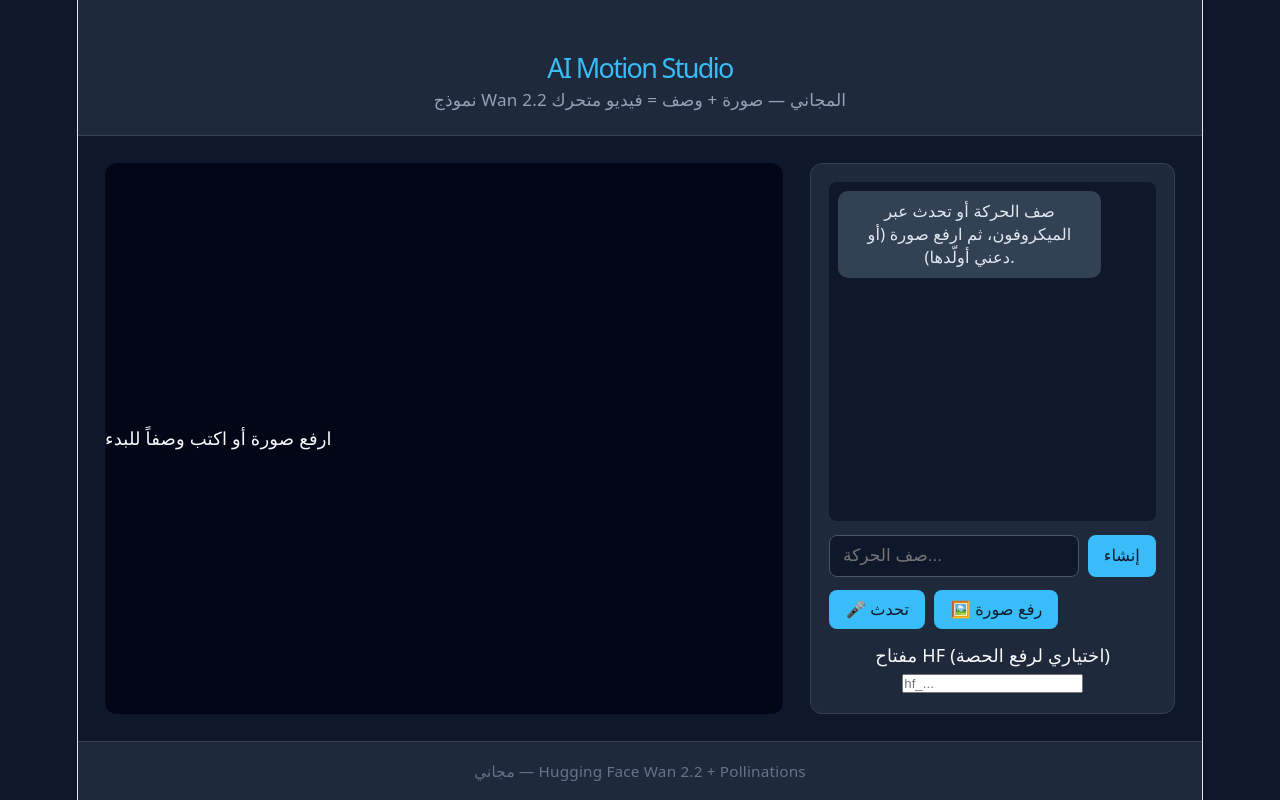
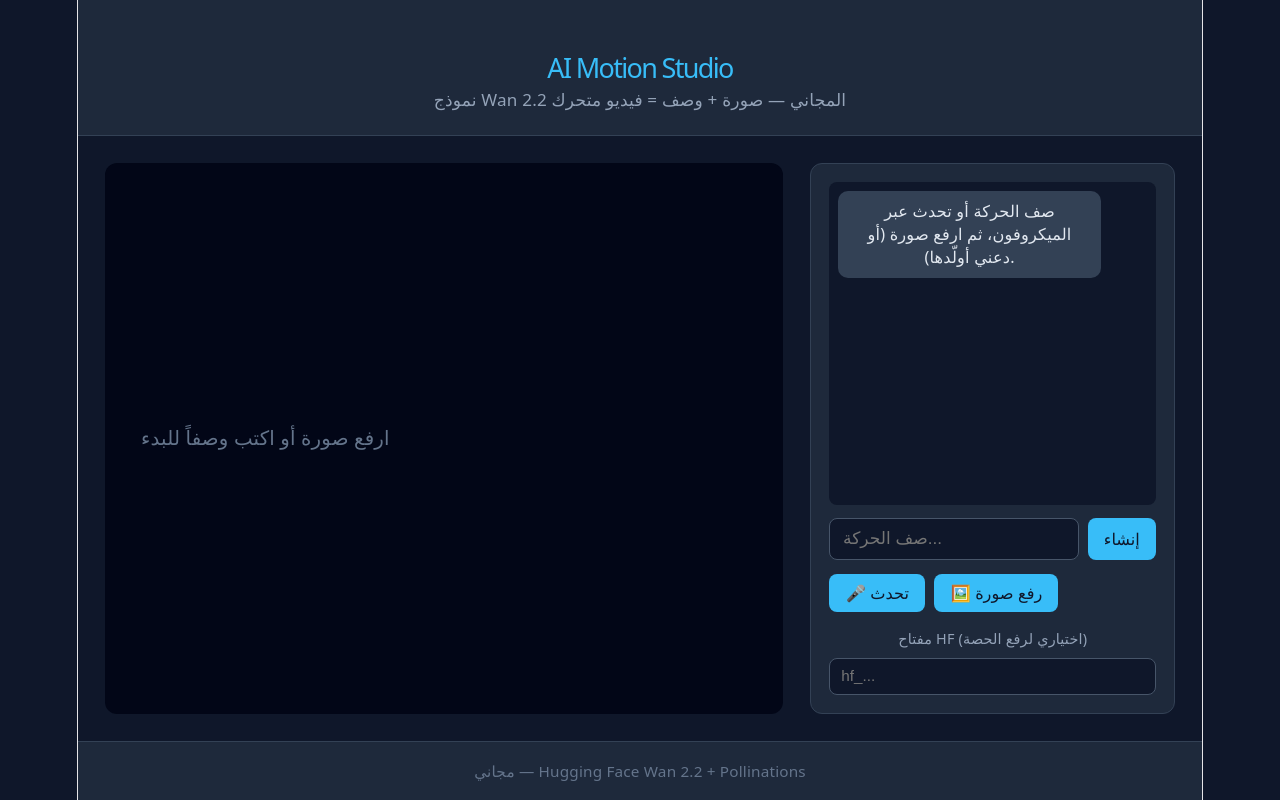
Before and after one commit to styliber-blip/remotion-video-25, a React (Vite) app: page / in a window 1280 px wide. Built offline with nearby package versions, Linux system fonts and the light colour scheme.

Commit message:
AI image-to-video Wan: update src/App.css

```diff
--- a/src/App.css
+++ b/src/App.css
@@ -127,6 +127,35 @@ button:disabled {
   cursor: default;
 }
 
+.placeholder {
+  color: #64748b;
+  font-size: 1.1rem;
+  text-align: center;
+  padding: 2rem;
+}
+
+.token {
+  display: flex;
+  flex-direction: column;
+  gap: 0.35rem;
+  font-size: 0.8rem;
+  color: #94a3b8;
+}
+
+.token input {
+  padding: 0.45rem 0.6rem;
+  border-radius: 8px;
+  border: 1px solid #475569;
+  background: #0f172a;
+  color: #f8fafc;
+  font-size: 0.85rem;
+}
+
+.status {
+  font-size: 0.85rem;
+  color: #38bdf8;
+}
+
 footer {
   padding: 0.9rem;
   background: #1e293b;
```
